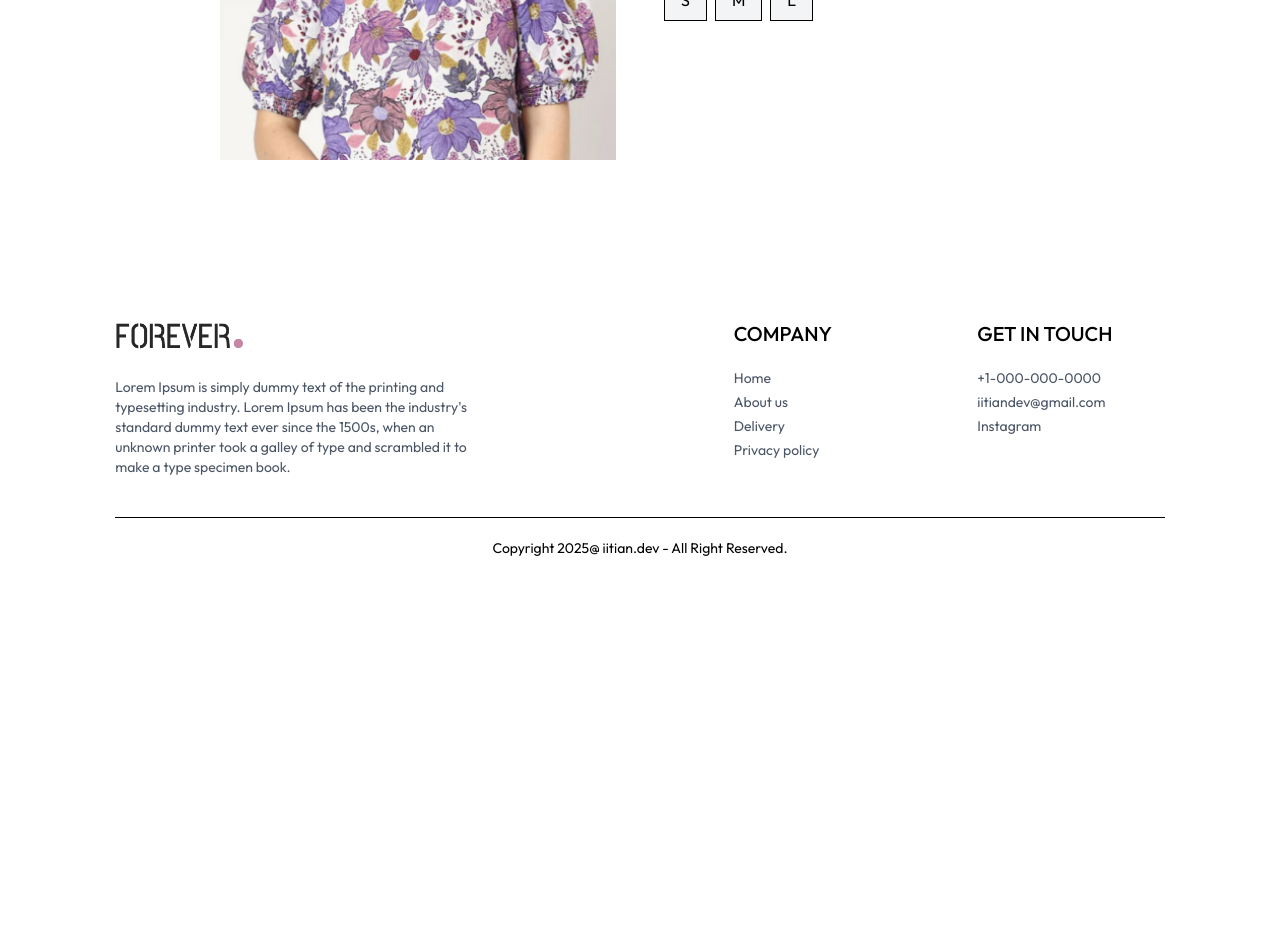
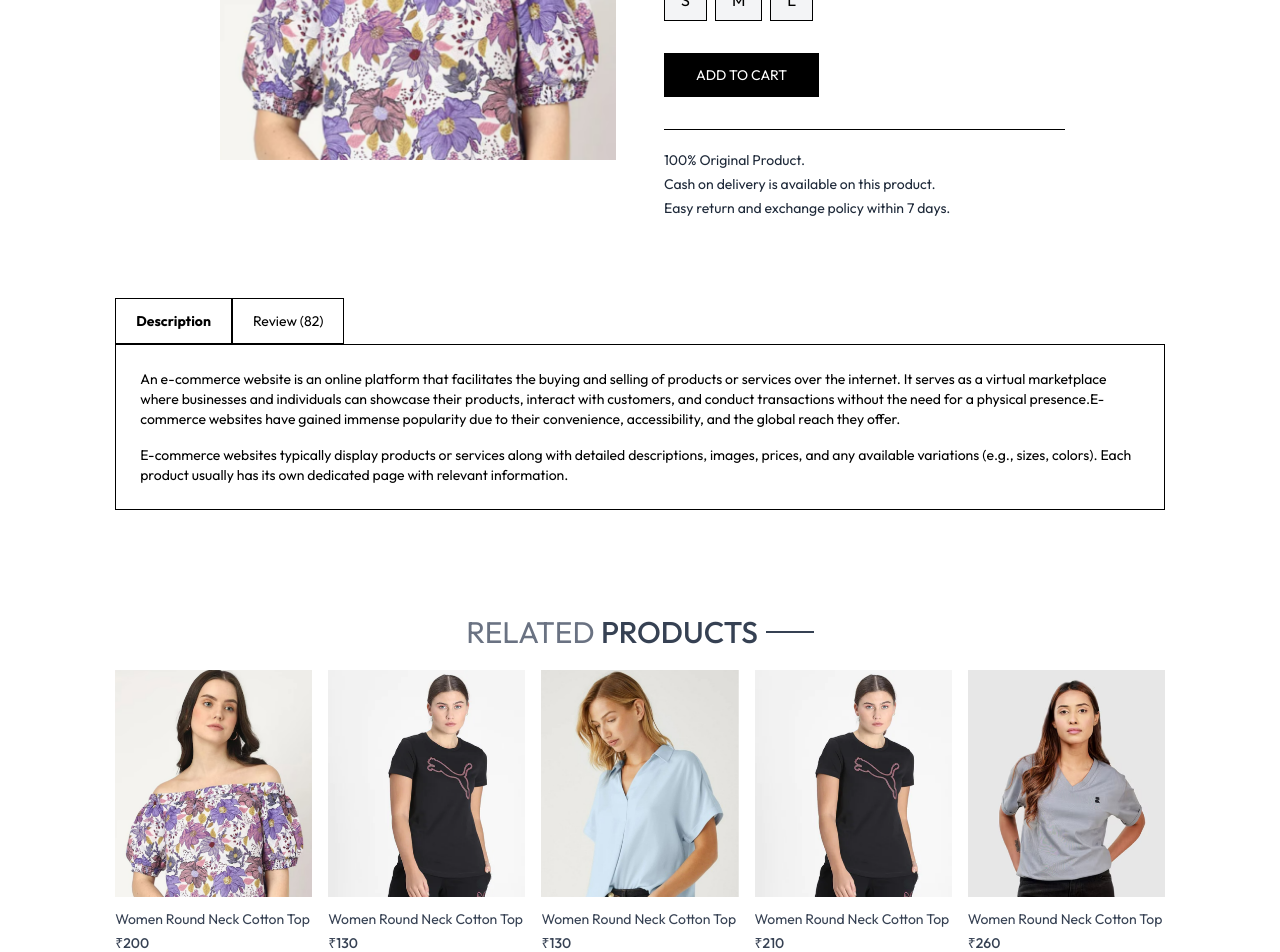
Before and after one commit to akb22ee015/Snazzy-Shop-Website, a React (Vite) app in the folder frontend/: page /product/aaaaa in a window 1280 px wide. Shown: the part 420-1372 px from the top of the page. Before the commit the page ends 998 px from the top, so only its background shows below. Built offline with nearby package versions, Linux system fonts and the light colour scheme.

Commit message:
complete the Product Page

```diff
--- /dev/null
+++ b/frontend/src/components/RelatedProducts.jsx
@@ -0,0 +1,36 @@
+import React, { useContext, useEffect, useState } from "react";
+import { ShopContext } from "../context/ShopContext";
+import Title from "../components/Title"
+import ProductItem from "../components/ProductItem"
+
+const RelatedProducts = ({ category, subCategory }) => {
+  const { products } = useContext(ShopContext);
+  const [related, setRelated] = useState([]);
+
+  useEffect(() => {
+    if (products.length > 0) {
+      let productCopy = products.slice();
+      productCopy = productCopy.filter((item) => category === item.category);
+      productCopy = productCopy.filter(
+        (item) => subCategory === item.subCategory
+      );
+      setRelated(productCopy.slice(0, 5));
+    }
+  }, [products]);
+
+  return(
+    <div className="my-24">
+        <div className="text-center text-3xl py-2 ">
+            <Title text1={'RELATED '} text2={'PRODUCTS'} />
+        </div>
+        <div className="grid grid-cols-2 sm:grid-cols-3 md:grid-cols-4 lg:grid-cols-5 gap-4 gap-y-6 ">
+            {related.map((item,index)=>(
+                <ProductItem key={index} id={item._id} name={item.name} price={item.price}  image={item.image} />
+            ))}
+        </div>
+  </div>
+  )
+
+};
+
+export default RelatedProducts;
--- a/frontend/src/index.css
+++ b/frontend/src/index.css
@@ -8,7 +8,12 @@
 
 *{
     font-family: Outfit;
+
     /* background-color: rgb(175, 180, 178); */
+}
+
+button{
+  cursor: pointer;
 }
 
 ::-webkit-scrollbar{
--- a/frontend/src/pages/Product.jsx
+++ b/frontend/src/pages/Product.jsx
@@ -2,13 +2,15 @@
 import { useParams } from "react-router-dom";
 import { ShopContext } from "../context/ShopContext";
 import { assets } from "../assets/assets";
+import RelatedProducts from "../components/RelatedProducts";
 
 const Product = () => {
   const { productId } = useParams();
-  console.log(productId);
+  // console.log(productId);
   const { products, currency } = useContext(ShopContext);
   const [productData, setProductData] = useState(false);
   const [image, setImage] = useState("");
+  const [size, setSize] = useState("");
 
   const fetchProductData = async () => {
     products.map((item) => {
@@ -67,15 +69,56 @@
           <div className="flex flex-col gap-4 my-8">
             <p>Select Size</p>
             <div className="flex gap-2">
-              {
-                productData.sizes.map((item,index)=>(
-                  <button className={`border py-2 px-4 bg-gray-100 cursor-pointer`} key={index}>{item}</button>
-                ))
-              }
+              {productData.sizes.map((item, index) => (
+                <button
+                  onClick={() => setSize(item)}
+                  className={`border py-2 px-4 bg-gray-100 cursor-pointer ${
+                    item === size ? "border-orange-500" : ""
+                  }`}
+                  key={index}
+                >
+                  {item}
+                </button>
+              ))}
             </div>
+          </div>
+          <button className="bg-black text-white px-8 py-3 text-sm active:bg-gray-700">
+            ADD TO CART
+          </button>
+          <hr className="mt-8 sm:w-4/5" />
+          <div className="text-sm text-gray-800 mt-5 flex flex-col gap-1">
+            <p>100% Original Product.</p>
+            <p>Cash on delivery is available on this product.</p>
+            <p>Easy return and exchange policy within 7 days.</p>
           </div>
         </div>
       </div>
+
+      {/* ---Descrption--------- */}
+      <div className="mt-20">
+        <div className="flex">
+          <b className="border px-5 py-3 text-sm">Description</b>
+          <p className="border px-5 py-3 text-sm">Review (82)</p>
+        </div>
+        <div className="flex flex-col gap-4 border px-6 py-6 text-sm">
+          <p>
+            An e-commerce website is an online platform that facilitates the
+            buying and selling of products or services over the internet. It
+            serves as a virtual marketplace where businesses and individuals can
+            showcase their products, interact with customers, and conduct
+            transactions without the need for a physical presence.E-commerce
+            websites have gained immense popularity due to their convenience,
+            accessibility, and the global reach they offer.
+          </p>
+          <p>
+            E-commerce websites typically display products or services along
+            with detailed descriptions, images, prices, and any available
+            variations (e.g., sizes, colors). Each product usually has its own
+            dedicated page with relevant information.
+          </p>
+        </div>
+      </div>
+      <RelatedProducts category={productData.category} subCategory={productData.subCategory} />
     </div>
   ) : (
     <div className="opacity-0 "></div>
```
